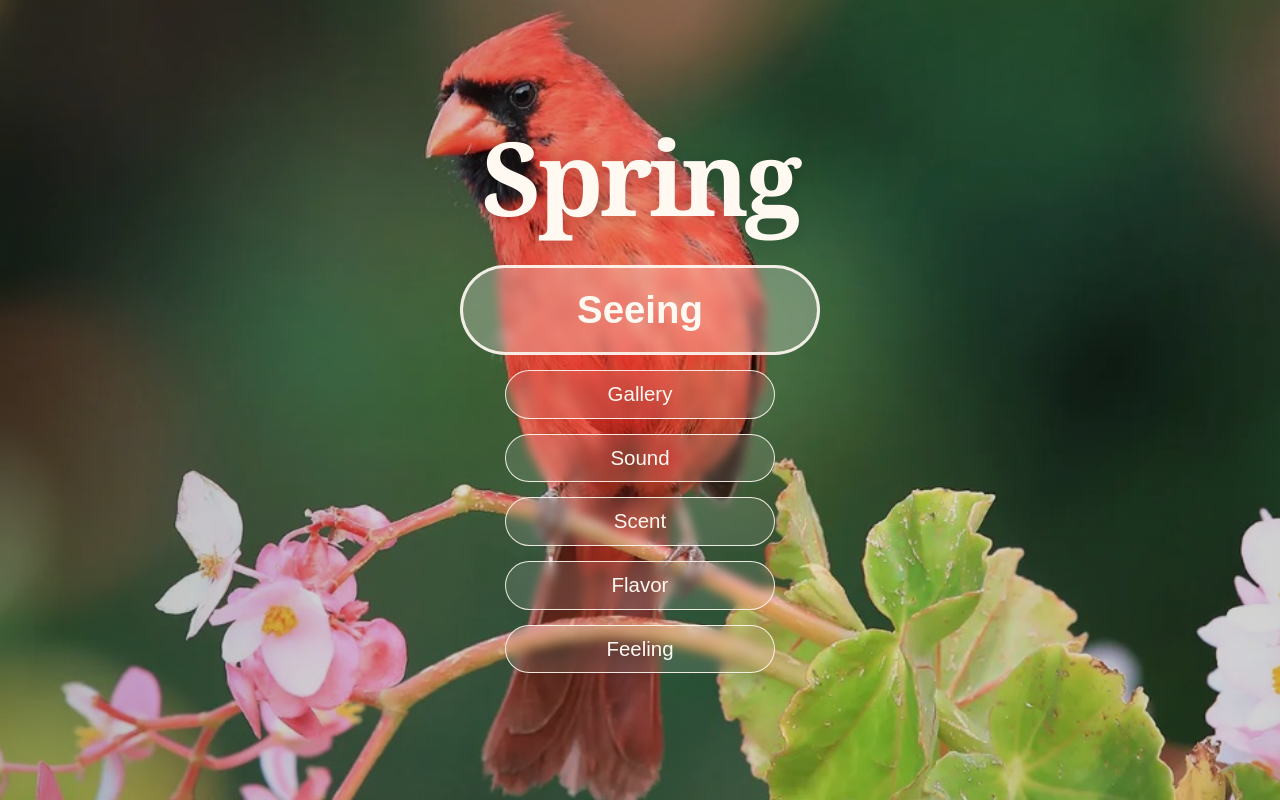
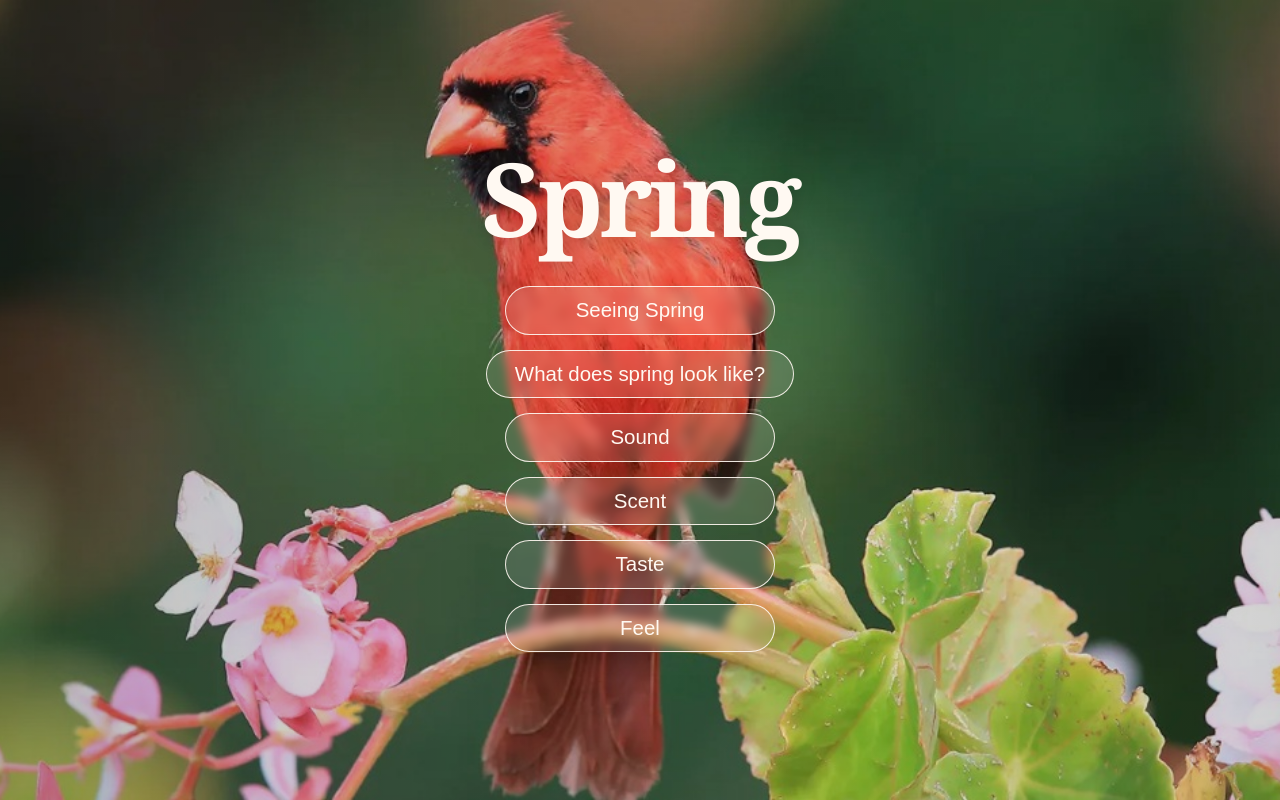
Before and after one commit to Fangj599/project5, a plain HTML site: page index.html in a window 1280 px wide. Drawn offline with Linux system fonts and the light colour scheme; files whose address does not match are found by name.

Commit message:
Update index.html

```diff
--- a/index.html
+++ b/index.html
@@ -1,5 +1,4 @@
 <!DOCTYPE html>
-<html lang="en">
 <head>
 <meta charset="UTF-8">
 <meta name="viewport" content="width=device-width, initial-scale=1.0">
@@ -62,7 +61,7 @@ h1 {
   background: rgba(255,249,242,.12);
   backdrop-filter: blur(5px);
 }
-.links a.seeing {
+.links a.What does spring look like? {
   min-width: 360px;
   padding: 19px 34px;
   font-size: clamp(30px, 3vw, 42px);
@@ -77,12 +76,12 @@ h1 {
   <div class="home-content">
     <h1>Spring</h1>
     <nav class="links" aria-label="Spring sections">
-      <a class="seeing" href="page2.html">Seeing</a>
-      <a href="page3.html">Gallery</a>
+      <a class="see" href="page2.html">Seeing Spring</a>
+      <a href="page3.html">What does spring look like?</a>
       <a href="#">Sound</a>
       <a href="#">Scent</a>
-      <a href="#">Flavor</a>
-      <a href="#">Feeling</a>
+        <a href="#">Taste</a>
+      <a href="#">Feel</a>
     </nav>
   </div>
 </main>
```
